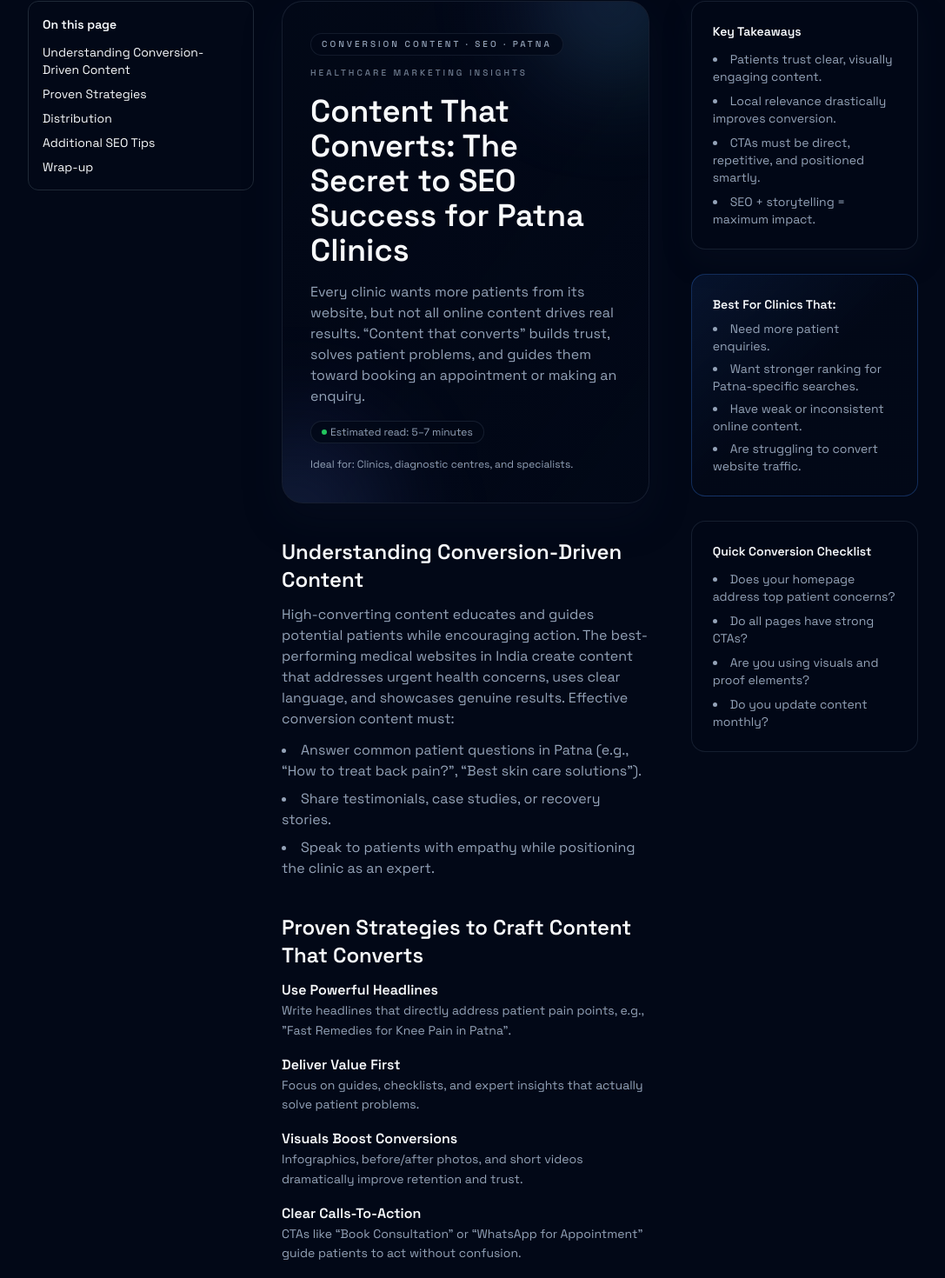
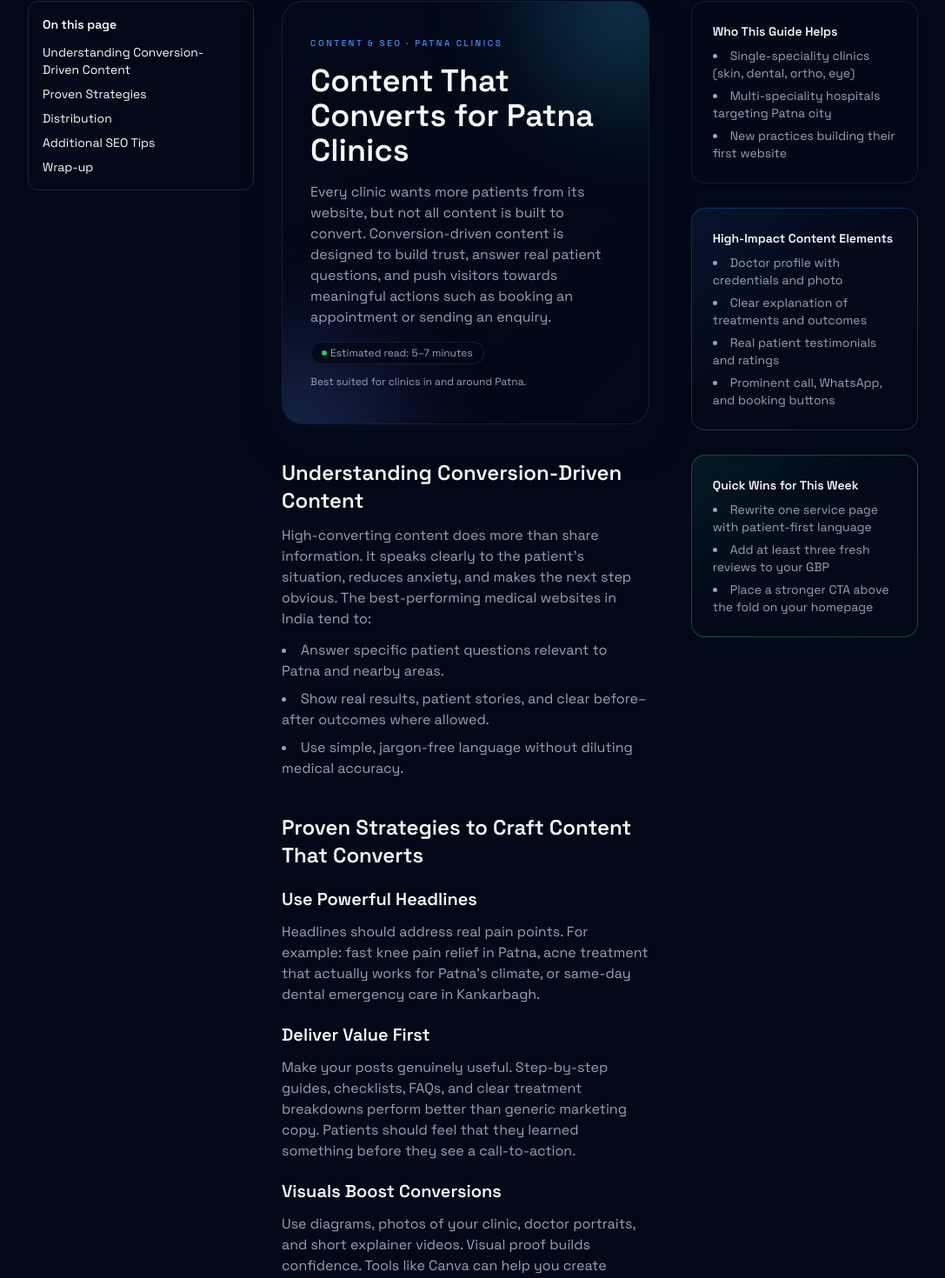
Before and after one commit to NetrXdigital/netrxdigital.github.io, a Next.js app: page /blogs/content-that-converts in a window 1280 px wide. Shown: the part 1096-2566 px from the top of the page at 87% size, without its empty margins (96-1183 px from the left). Built offline with nearby package versions, Linux system fonts and the light colour scheme.

Commit message:
refactor: update blog page for "Content That Converts" with improved SEO,

```diff
--- a/app/blogs/content-that-converts/page.tsx
+++ b/app/blogs/content-that-converts/page.tsx
@@ -1,5 +1,4 @@
-
-
+// app/blogs/content-that-converts/page.tsx
 import type { Metadata as MD3 } from "next";
 import Link from "next/link";
 import BlogLayout from "@/components/blog/BlogLayout";
@@ -20,13 +19,13 @@ export const metadata: MD3 = {
     "dentist Kankarbagh",
     "Patna clinics SEO",
   ],
-  alternates: { canonical: "/blog/content-that-converts" },
+  alternates: { canonical: "/blogs/content-that-converts" },
   openGraph: {
     title: "Content That Converts: SEO For Patna Clinics | NetrX Digital",
     description:
       "Build trust, answer real patient questions, and drive bookings with conversion-focused content.",
     type: "article",
-    url: "/blog/content-that-converts",
+    url: "/blogs/content-that-converts",
     images: ["/images/blog/content-that-converts.webp"],
   },
   twitter: {
@@ -53,186 +52,219 @@ export default function Page() {
         { id: "wrap", label: "Wrap-up" },
       ]}
     >
+      {/* GOLDEN-RATIO GRID: MAIN + SIDEBAR */}
       <div className="grid gap-10 lg:grid-cols-[minmax(0,1.618fr)_minmax(0,1fr)] xl:gap-12">
-        {/* ======== MAIN CONTENT (Golden Ratio ~1.618) ========= */}
+        {/* MAIN CONTENT */}
         <article className="space-y-10">
-          {/* HERO SECTION */}
-          <section
-            id="overview"
-            className="
-              relative overflow-hidden rounded-3xl border border-border/70
-              bg-gradient-to-br from-background via-background/90 to-background/70
-              shadow-[0_18px_45px_rgba(15,23,42,0.28)]
-              px-6 py-7 sm:px-8 sm:py-9
-            "
-          >
-            {/* Gradient Blobs */}
-            <div className="pointer-events-none absolute -top-20 -right-10 h-40 w-40 rounded-full bg-gradient-to-br from-indigo-500/35 via-blue-400/25 to-emerald-400/30 blur-3xl" />
-            <div className="pointer-events-none absolute -bottom-28 -left-20 h-48 w-48 rounded-full bg-gradient-to-tr from-amber-400/20 via-blue-500/20 to-purple-500/20 blur-3xl" />
+          {/* HERO / INTRO */}
+          <section className="relative rounded-3xl border border-border/70 bg-gradient-to-br from-background via-background/95 to-background/70 px-6 py-8 sm:px-8 sm:py-10 shadow-[0_18px_45px_rgba(15,23,42,0.28)] overflow-hidden">
+            <div className="pointer-events-none absolute -top-24 -right-20 h-52 w-52 rounded-full bg-gradient-to-br from-blue-500/35 via-sky-400/25 to-emerald-400/25 blur-3xl" />
+            <div className="pointer-events-none absolute -bottom-32 -left-24 h-56 w-56 rounded-full bg-gradient-to-tr from-amber-400/25 via-blue-500/25 to-purple-500/25 blur-3xl" />
 
             <div className="relative space-y-4">
-              <div className="flex flex-wrap items-center gap-3 text-xs font-medium uppercase tracking-[0.25em] text-muted-foreground">
-                <span className="rounded-full border border-border/60 bg-background/80 px-3 py-1 text-[10px]">
-                  Conversion Content · SEO · Patna
-                </span>
-                <span className="text-[10px] text-muted-foreground/75">
-                  Healthcare Marketing Insights
-                </span>
-              </div>
-
-              <h1 className="text-2xl sm:text-3xl lg:text-4xl font-semibold leading-tight text-foreground">
-                Content That Converts: The Secret to SEO Success for Patna Clinics
+              <p className="text-[10px] font-semibold uppercase tracking-[0.25em] text-blue-500">
+                Content &amp; SEO · Patna Clinics
+              </p>
+              <h1 className="text-2xl sm:text-3xl lg:text-4xl font-semibold leading-tight">
+                Content That Converts for Patna Clinics
               </h1>
-
               <p className="text-sm sm:text-base text-muted-foreground leading-relaxed">
-                Every clinic wants more patients from its website, but not all online content drives
-                real results. “Content that converts” builds trust, solves patient problems, and
-                guides them toward booking an appointment or making an enquiry.
+                Every clinic wants more patients from its website, but not all
+                content is built to convert. Conversion-driven content is
+                designed to build trust, answer real patient questions, and push
+                visitors towards meaningful actions such as booking an
+                appointment or sending an enquiry.
               </p>
-
-              <div className="mt-3 flex flex-wrap items-center gap-4 text-xs text-muted-foreground">
+              <div className="mt-3 flex flex-wrap items-center gap-3 text-xs text-muted-foreground">
                 <span className="inline-flex items-center gap-1 rounded-full border border-border/70 bg-background/80 px-3 py-1">
                   <span className="h-1.5 w-1.5 rounded-full bg-green-500" />
                   Estimated read: 5–7 minutes
                 </span>
-                <span>Ideal for: Clinics, diagnostic centres, and specialists.</span>
+                <span>Best suited for clinics in and around Patna.</span>
               </div>
             </div>
           </section>
 
-          {/* ================== CONTENT SECTIONS ================== */}
-
+          {/* UNDERSTANDING SECTION */}
           <section id="understanding" className="space-y-3">
-            <h2 className="text-xl sm:text-2xl font-semibold text-foreground">
+            <h2 className="text-xl sm:text-2xl font-semibold">
               Understanding Conversion-Driven Content
             </h2>
             <p className="text-sm sm:text-base text-muted-foreground leading-relaxed">
-              High-converting content educates and guides potential patients while encouraging
-              action. The best-performing medical websites in India create content that addresses
-              urgent health concerns, uses clear language, and showcases genuine results.
-              Effective conversion content must:
+              High-converting content does more than share information. It speaks
+              clearly to the patient&apos;s situation, reduces anxiety, and
+              makes the next step obvious. The best-performing medical websites
+              in India tend to:
             </p>
-            <ul className="space-y-2 text-sm sm:text-base text-muted-foreground list-disc list-inside leading-relaxed">
+            <ul className="list-disc list-inside space-y-2 text-sm sm:text-base text-muted-foreground">
               <li>
-                Answer common patient questions in Patna (e.g., “How to treat back pain?”, “Best
-                skin care solutions”).
+                Answer specific patient questions relevant to Patna and nearby
+                areas.
               </li>
-              <li>Share testimonials, case studies, or recovery stories.</li>
               <li>
-                Speak to patients with empathy while positioning the clinic as an expert.
+                Show real results, patient stories, and clear before–after
+                outcomes where allowed.
+              </li>
+              <li>
+                Use simple, jargon-free language without diluting medical
+                accuracy.
               </li>
             </ul>
           </section>
 
-          <section id="strategies" className="space-y-3">
-            <h2 className="text-xl sm:text-2xl font-semibold text-foreground">
+          {/* STRATEGIES */}
+          <section id="strategies" className="space-y-5">
+            <h2 className="text-xl sm:text-2xl font-semibold">
               Proven Strategies to Craft Content That Converts
             </h2>
 
-            <div className="space-y-4">
-              <div>
-                <h3 className="font-semibold text-md text-foreground">Use Powerful Headlines</h3>
-                <p className="text-sm text-muted-foreground leading-relaxed">
-                  Write headlines that directly address patient pain points, e.g., "Fast Remedies for Knee Pain in Patna".
+            <div className="space-y-3">
+              <h3 className="text-lg sm:text-xl font-semibold">
+                Use Powerful Headlines
+              </h3>
+              <p className="text-sm sm:text-base text-muted-foreground leading-relaxed">
+                Headlines should address real pain points. For example: fast knee
+                pain relief in Patna, acne treatment that actually works for
+                Patna&apos;s climate, or same-day dental emergency care in
+                Kankarbagh.
               </p>
             </div>
 
-              <div>
-                <h3 className="font-semibold text-md text-foreground">Deliver Value First</h3>
-                <p className="text-sm text-muted-foreground leading-relaxed">
-                  Focus on guides, checklists, and expert insights that actually solve patient problems.
+            <div className="space-y-3">
+              <h3 className="text-lg sm:text-xl font-semibold">Deliver Value First</h3>
+              <p className="text-sm sm:text-base text-muted-foreground leading-relaxed">
+                Make your posts genuinely useful. Step-by-step guides, checklists,
+                FAQs, and clear treatment breakdowns perform better than generic
+                marketing copy. Patients should feel that they learned something
+                before they see a call-to-action.
               </p>
             </div>
 
-              <div>
-                <h3 className="font-semibold text-md text-foreground">Visuals Boost Conversions</h3>
-                <p className="text-sm text-muted-foreground leading-relaxed">
-                  Infographics, before/after photos, and short videos dramatically improve retention and trust.
+            <div className="space-y-3">
+              <h3 className="text-lg sm:text-xl font-semibold">Visuals Boost Conversions</h3>
+              <p className="text-sm sm:text-base text-muted-foreground leading-relaxed">
+                Use diagrams, photos of your clinic, doctor portraits, and short
+                explainer videos. Visual proof builds confidence. Tools like
+                Canva can help you create simple yet professional visuals tuned to
+                your brand.
               </p>
             </div>
 
-              <div>
-                <h3 className="font-semibold text-md text-foreground">Clear Calls-To-Action</h3>
-                <p className="text-sm text-muted-foreground leading-relaxed">
-                  CTAs like “Book Consultation” or “WhatsApp for Appointment” guide patients to act without confusion.
+            <div className="space-y-3">
+              <h3 className="text-lg sm:text-xl font-semibold">
+                Clear Call-To-Action (CTA)
+              </h3>
+              <p className="text-sm sm:text-base text-muted-foreground leading-relaxed">
+                Tell readers exactly what to do next. For example, invite them to
+                book an appointment, download a simple health checklist, or send a
+                WhatsApp message for more details. Place a CTA around the middle
+                of the page and again at the end so it is always easy to take the
+                next step.
               </p>
             </div>
 
-              <div>
-                <h3 className="font-semibold text-md text-foreground">Optimise for Local SEO</h3>
-                <p className="text-sm text-muted-foreground leading-relaxed">
-                  Use Patna-focused keywords like “top dentist in Kankarbagh” or “dermatologist near Boring Road.”
+            <div className="space-y-3">
+              <h3 className="text-lg sm:text-xl font-semibold">
+                Optimise for Local SEO
+              </h3>
+              <p className="text-sm sm:text-base text-muted-foreground leading-relaxed">
+                Blend content strategy with local SEO. Integrate location-based
+                terms such as dermatologist in Boring Road, dentist in
+                Kankarbagh, or physiotherapist near Bailey Road into titles,
+                headers, and key paragraphs.
               </p>
-              </div>
             </div>
           </section>
 
+          {/* DISTRIBUTION */}
           <section id="distribution" className="space-y-3">
-            <h2 className="text-xl sm:text-2xl font-semibold text-foreground">
+            <h2 className="text-xl sm:text-2xl font-semibold">
               Distribution: Make Your Content Work Harder
             </h2>
-            <ul className="space-y-2 text-sm sm:text-base text-muted-foreground list-disc list-inside leading-relaxed">
-              <li>Repurpose blogs into Instagram reels, WhatsApp posts, and email tips.</li>
-              <li>Share helpful stories that directly address patient problems.</li>
+            <ul className="list-disc list-inside space-y-2 text-sm sm:text-base text-muted-foreground">
+              <li>
+                Repurpose your best-performing posts into carousels, reels, email
+                newsletters, and WhatsApp broadcasts.
+              </li>
+              <li>
+                Share short tips and FAQ snippets in local Facebook and WhatsApp
+                groups to build familiarity with your clinic name.
+              </li>
+              <li>
+                Use internal links from blogs to key service pages and booking
+                pages to move patients deeper into the funnel.
+              </li>
             </ul>
           </section>
 
+          {/* SEO TIPS */}
           <section id="seo-tips" className="space-y-3">
-            <h2 className="text-xl sm:text-2xl font-semibold text-foreground">
+            <h2 className="text-xl sm:text-2xl font-semibold">
               Additional SEO Tips for Healthcare Content
             </h2>
-            <ul className="space-y-2 text-sm sm:text-base text-muted-foreground list-disc list-inside leading-relaxed">
-              <li>Update content regularly with new insights or clinical achievements.</li>
-              <li>Use schema markup for richer Google results.</li>
-              <li>Ensure fast load speed and mobile-first UX for better conversions.</li>
+            <ul className="list-disc list-inside space-y-2 text-sm sm:text-base text-muted-foreground">
+              <li>
+                Update important posts with fresh examples, new case studies, and
+                recent testimonials every few months.
+              </li>
+              <li>
+                Use medical and local business schema where possible to improve
+                how your clinic appears in Google results.
+              </li>
+              <li>
+                Ensure fast loading speed, mobile-friendly layouts, and secure
+                HTTPS for better rankings and higher conversions.
+              </li>
             </ul>
           </section>
 
-          <section id="wrap" className="space-y-3 border-t border-border/60 pt-6 mt-4">
-            <h2 className="text-xl sm:text-2xl font-semibold text-foreground">Wrap-Up</h2>
+          {/* WRAP-UP */}
+          <section id="wrap" className="space-y-3 border-t border-border/60 pt-6">
+            <h2 className="text-xl sm:text-2xl font-semibold">Wrap-up</h2>
             <p className="text-sm sm:text-base text-muted-foreground leading-relaxed">
-              Content that converts does more than educate—it convinces. With storytelling, local
-              relevance, and clear CTAs, Patna clinics can dramatically improve patient acquisition.
-              <Link href="/" className="text-blue-600 hover:underline ml-1">
+              Content that converts does more than attract page views. It builds
+              trust, answers real questions, and nudges visitors to take action.
+              With the right mix of storytelling, local relevance, and clear
+              calls-to-action, Patna clinics can turn their websites into patient
+              acquisition engines.
+            </p>
+            <p className="text-sm sm:text-base text-muted-foreground leading-relaxed">
+              <Link href="/" aria-label="NetrX Digital Homepage" className="underline underline-offset-4">
                 NetrX Digital
               </Link>{" "}
-              helps clinics craft SEO-optimised, conversion-driven content strategies that work.
+              works with healthcare brands to design content systems that are
+              both SEO-optimised and conversion-focused.
             </p>
           </section>
         </article>
 
-        {/* ======== SIDEBAR (Golden Ratio ~1 part) ========= */}
+        {/* SIDEBAR */}
         <aside className="space-y-6 lg:space-y-7">
-          {/* Key Takeaways */}
-          <div className="rounded-2xl border border-border/70 bg-card/90 p-5 sm:p-6 shadow-[0_12px_32px_rgba(15,23,42,0.26)]">
-            <h3 className="text-sm font-semibold text-foreground">Key Takeaways</h3>
-            <ul className="mt-3 space-y-2 text-xs sm:text-sm text-muted-foreground leading-relaxed list-disc list-inside">
-              <li>Patients trust clear, visually engaging content.</li>
-              <li>Local relevance drastically improves conversion.</li>
-              <li>CTAs must be direct, repetitive, and positioned smartly.</li>
-              <li>SEO + storytelling = maximum impact.</li>
+          <div className="rounded-2xl border border-border/70 bg-card/90 p-6 shadow">
+            <h3 className="text-sm font-semibold">Who This Guide Helps</h3>
+            <ul className="mt-2 space-y-1.5 text-xs sm:text-sm text-muted-foreground list-disc list-inside">
+              <li>Single-speciality clinics (skin, dental, ortho, eye)</li>
+              <li>Multi-speciality hospitals targeting Patna city</li>
+              <li>New practices building their first website</li>
             </ul>
           </div>
 
-          {/* Who This Helps */}
-          <div className="rounded-2xl border border-blue-500/30 bg-gradient-to-br from-blue-500/10 via-background to-background p-5 sm:p-6">
-            <h3 className="text-sm font-semibold text-foreground">Best For Clinics That:</h3>
-            <ul className="mt-2 space-y-1.5 text-xs sm:text-sm text-muted-foreground list-disc list-inside leading-relaxed">
-              <li>Need more patient enquiries.</li>
-              <li>Want stronger ranking for Patna-specific searches.</li>
-              <li>Have weak or inconsistent online content.</li>
-              <li>Are struggling to convert website traffic.</li>
+          <div className="rounded-2xl border border-blue-500/30 bg-gradient-to-br from-blue-500/10 via-background to-background p-6">
+            <h3 className="text-sm font-semibold">High-Impact Content Elements</h3>
+            <ul className="mt-2 space-y-1.5 text-xs sm:text-sm text-muted-foreground list-disc list-inside">
+              <li>Doctor profile with credentials and photo</li>
+              <li>Clear explanation of treatments and outcomes</li>
+              <li>Real patient testimonials and ratings</li>
+              <li>Prominent call, WhatsApp, and booking buttons</li>
             </ul>
           </div>
 
-          {/* Quick Checklist */}
-          <div className="rounded-2xl border border-border/70 bg-card/90 p-5 sm:p-6">
-            <h3 className="text-sm font-semibold text-foreground">Quick Conversion Checklist</h3>
-            <ul className="mt-3 space-y-2 text-xs sm:text-sm text-muted-foreground leading-relaxed list-disc list-inside">
-              <li>Does your homepage address top patient concerns?</li>
-              <li>Do all pages have strong CTAs?</li>
-              <li>Are you using visuals and proof elements?</li>
-              <li>Do you update content monthly?</li>
+          <div className="rounded-2xl border border-emerald-500/40 bg-gradient-to-br from-emerald-500/10 via-background to-background p-6">
+            <h3 className="text-sm font-semibold">Quick Wins for This Week</h3>
+            <ul className="mt-2 space-y-1.5 text-xs sm:text-sm text-muted-foreground list-disc list-inside">
+              <li>Rewrite one service page with patient-first language</li>
+              <li>Add at least three fresh reviews to your GBP</li>
+              <li>Place a stronger CTA above the fold on your homepage</li>
             </ul>
           </div>
         </aside>
```
Lines whose indentation alone changed are shown as unchanged.
